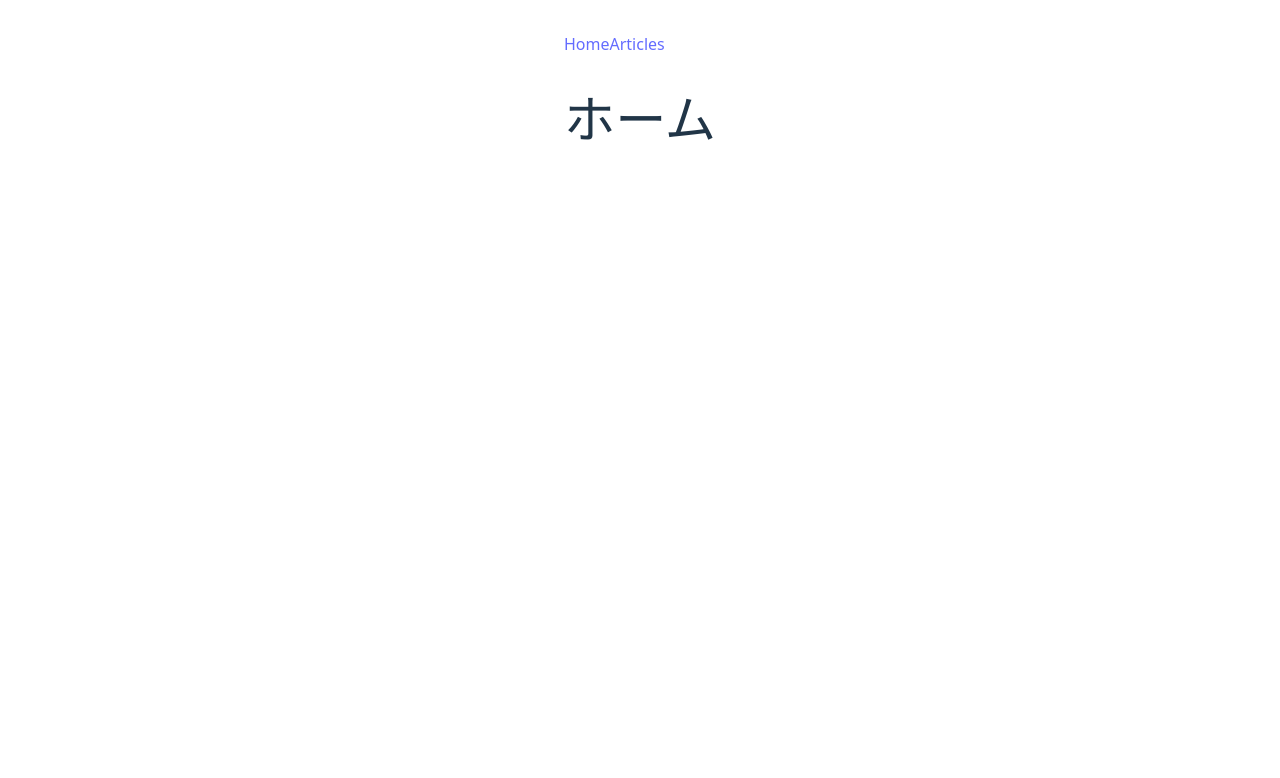
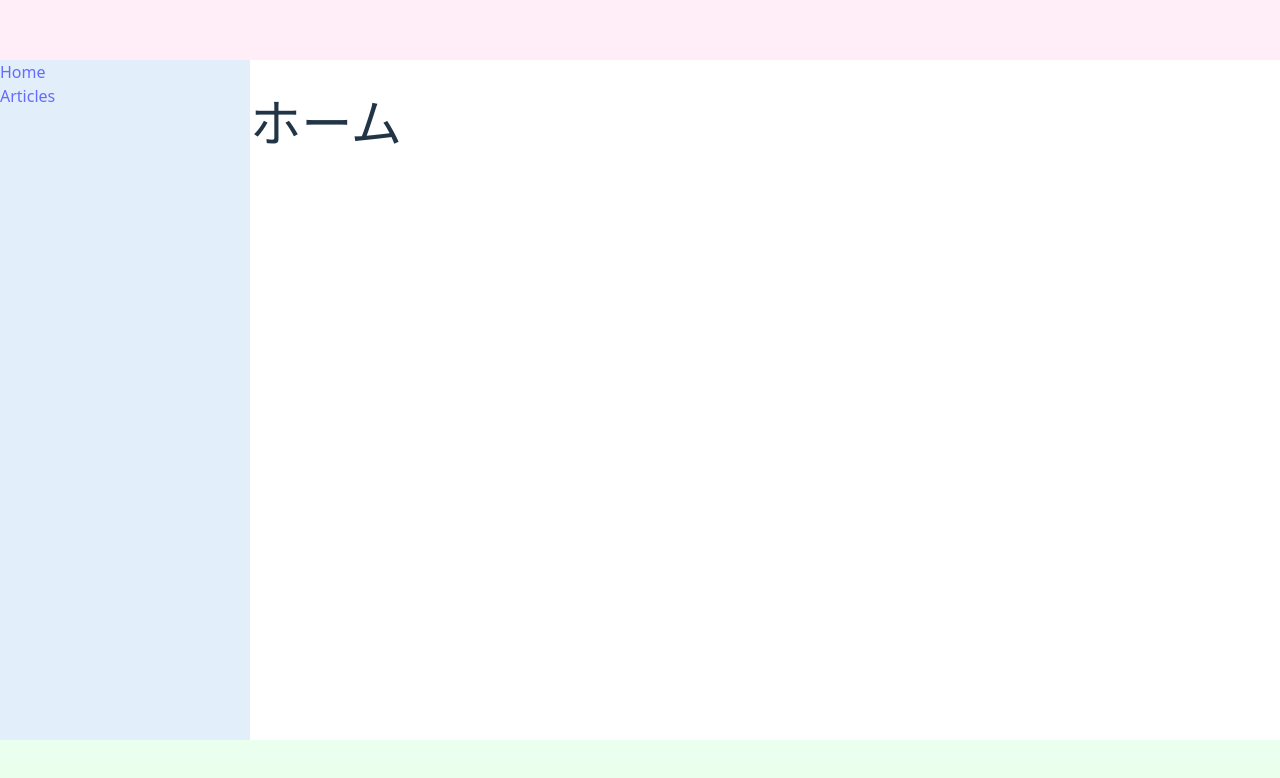
Before and after one commit to nishino203xx/knowledge-stocker, a React app in the folder app/: page / in a window 1280 px wide. Shown: the top 778 px of the page. Built offline with nearby package versions, Linux system fonts and the light colour scheme; the HTML template or start-up script is replaced by a standard one.

Commit message:
feat:ナビゲーションアイテムをサイドバーに配置

```diff
--- a/app/src/App.css
+++ b/app/src/App.css
@@ -1,7 +1,5 @@
 #root {
-  max-width: 1280px;
-  margin: 0 auto;
-  padding: 2rem;
+  flex: 1;
 }
 
 .logo {
--- a/app/src/App.tsx
+++ b/app/src/App.tsx
@@ -3,18 +3,20 @@ import "./App.css";
 import HomePage from "./features/home/pages/HomePage";
 import ArticlesPage from "./features/articles/pages/ArticlesPage";
 import ArticleDetailPage from "./features/articles/pages/ArticleDetailPage";
+import { AppLayout } from "./layouts/AppLayout";
 
 function App() {
   return (
     <>
-      <nav>
-        <Link to={"/"}>Home</Link>
-        <Link to={"/articles"}>Articles</Link>
-      </nav>
       <Routes>
-        <Route path="/" element={<HomePage />}></Route>
-        <Route path="/articles" element={<ArticlesPage />}></Route>
-        <Route path="/article/:itemId" element={<ArticleDetailPage />}></Route>
+        <Route element={<AppLayout />}>
+          <Route path="/" element={<HomePage />}></Route>
+          <Route path="/articles" element={<ArticlesPage />}></Route>
+          <Route
+            path="/article/:itemId"
+            element={<ArticleDetailPage />}
+          ></Route>
+        </Route>
       </Routes>
     </>
   );
--- /dev/null
+++ b/app/src/layouts/AppLayout.module.scss
@@ -0,0 +1,34 @@
+.layout {
+  display: grid;
+  min-height: 100vh;
+  grid-template-rows: 60px 1fr 60px;
+  grid-template-columns: 250px 1fr;
+}
+
+.header {
+  background-color: #fb5fb51d;
+  grid-row: 1;
+  grid-column: 1 / 3;
+}
+
+.navbar {
+  background-color: #046ecb1d;
+  grid-row: 2;
+  grid-column: 1;
+}
+
+.main {
+  grid-row: 2;
+  grid-column: 2;
+}
+
+.footer {
+  background-color: #4cfc5e1d;
+  grid-row: 3;
+  grid-column: 1 / 3;
+}
+
+.nav {
+  display: flex;
+  flex-direction: column;
+}
--- /dev/null
+++ b/app/src/layouts/AppLayout.tsx
@@ -0,0 +1,20 @@
+import { NavLink, Outlet } from "react-router-dom";
+import style from "./AppLayout.module.scss";
+
+export function AppLayout() {
+  return (
+    <div className={style.layout}>
+      <header className={style.header}></header>
+      <aside className={style.navbar}>
+        <nav className={style.nav}>
+          <NavLink to={"/"}>Home</NavLink>
+          <NavLink to={"/articles"}>Articles</NavLink>
+        </nav>
+      </aside>
+      <main className={style.main}>
+        <Outlet />
+      </main>
+      <footer className={style.footer}></footer>
+    </div>
+  );
+}
```
